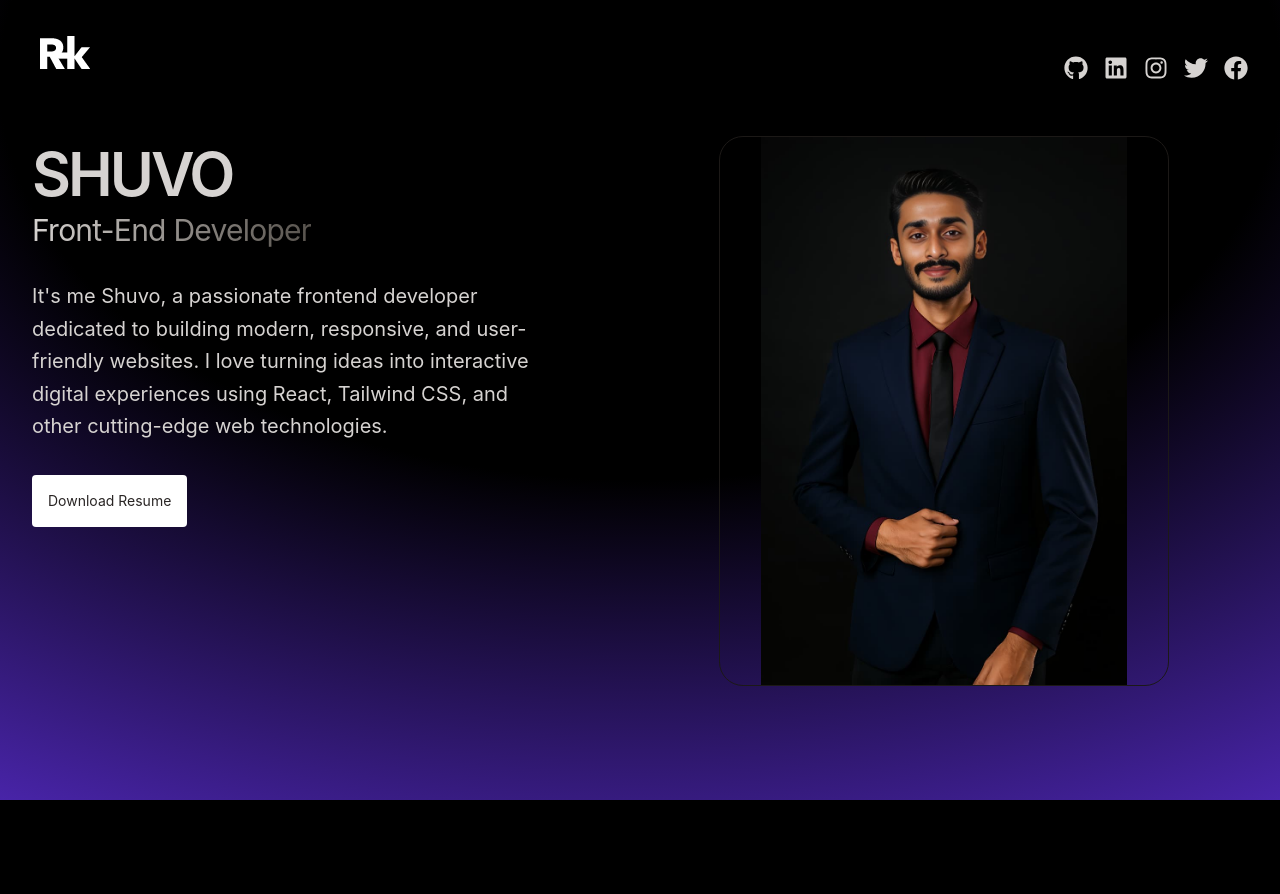
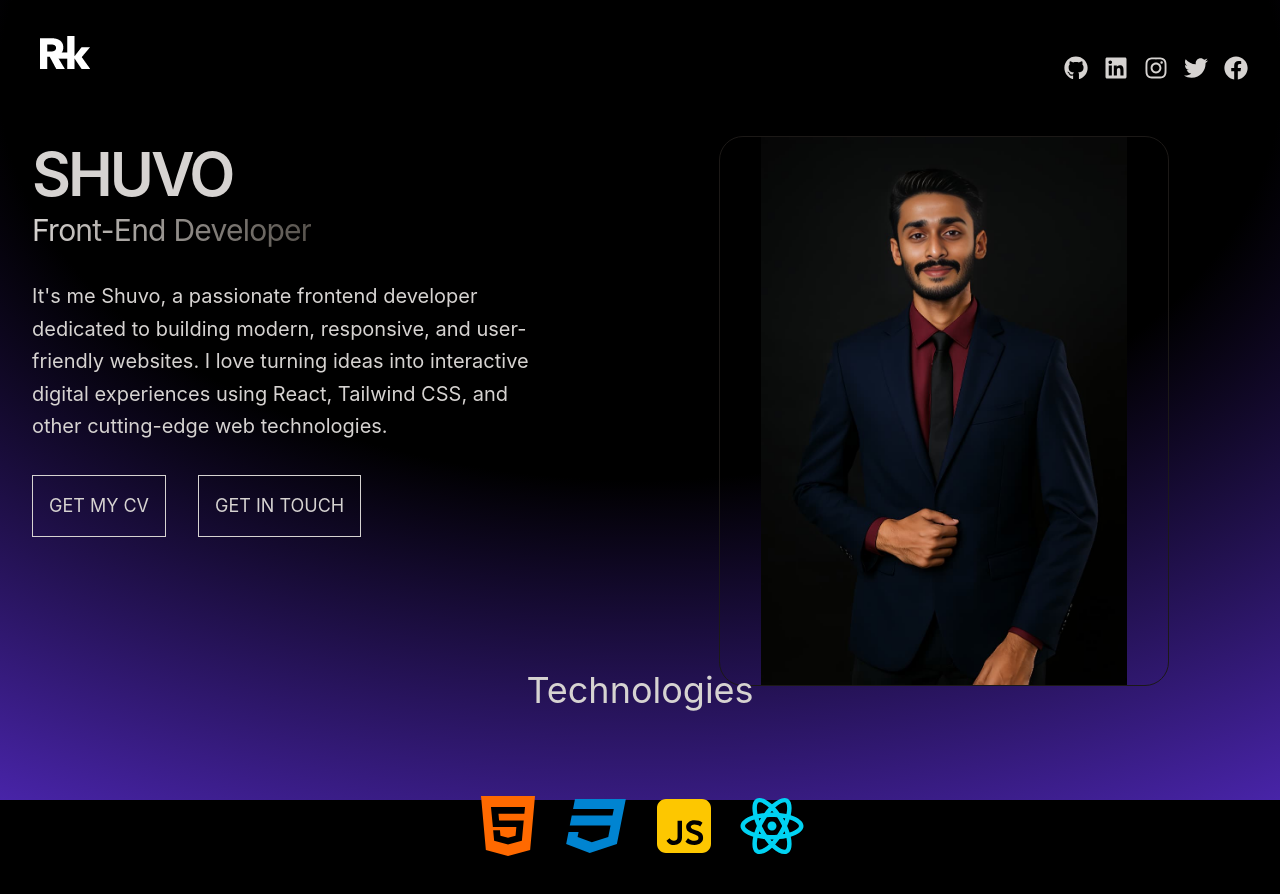
Before and after one commit to Developer-Shuvo/Portfolio, a React (Vite) app: page / in a window 1280 px wide. Shown: the top 894 px of the page. Before the commit the page ends 800 px from the top, so only its background shows below. Built offline with nearby package versions, Linux system fonts and the light colour scheme.

Commit message:
Technologies icon added

```diff
--- a/src/App.jsx
+++ b/src/App.jsx
@@ -1,5 +1,6 @@
 import Hero from "./assets/Components/Hero/Hero";
 import Navbar from "./assets/Components/Navbar/Navbar";
+import Technologies from "./assets/Components/Technologies/Technologies";
 
 function App() {
   return (
@@ -14,7 +15,9 @@ function App() {
         <Navbar />
         {/* MY other content here */}
         {/* Hero Section */}
-        <Hero/>
+        <Hero />
+        {/* Technologies */}
+        <Technologies />
       </div>
     </div>
   );
--- a/src/assets/Components/Hero/Hero.jsx
+++ b/src/assets/Components/Hero/Hero.jsx
@@ -40,16 +40,28 @@ const Hero = () => {
               Tailwind CSS, and other cutting-edge web technologies.
             </p>
 
+            <div className="flex flex-col md:flex-row items-center gap-0 sm:gap-0 md:gap-4 lg:gap-8">
+              {/* CV */}
               <a
                 href="/resume.pdf"
                 target="_blank"
                 rel="noopener noreferrer"
                 download
-              className="bg-white rounded p-4 text-sm text-stone-800 mb-10"
+                className="border border-stone-300 flex items-center text-center p-4 text-sm md:text-base lg:text-lg text-stone-300 mb-10"
               >
-              {" "}
-              Download Resume
+                GET MY CV
               </a>
+              {/* Get In Touch */}
+              <a
+                href="#"
+                target="_blank"
+                rel="noopener noreferrer"
+                download
+                className="border border-stone-300 flex items-center text-center p-4 text-sm md:text-base lg:text-lg text-stone-300 mb-10"
+              >
+                GET IN TOUCH
+              </a>
+            </div>
           </div>
         </div>
       </div>
--- /dev/null
+++ b/src/assets/Components/Technologies/Technologies.jsx
@@ -0,0 +1,37 @@
+import React from "react";
+import {
+  RiCss3Fill,
+  RiHtml5Fill,
+  RiJavascriptFill,
+  RiReactjsLine,
+} from "react-icons/ri";
+
+const Technologies = () => {
+  return (
+    <div className="pb-24">
+      <h1 className="my-20 text-center text-4xl">Technologies</h1>
+
+      {/* Icons */}
+      <div className="flex flex-wrap items-center justify-center gap-4">
+        {/* Html */}
+        <div className="p4">
+          <RiHtml5Fill className="text-7xl text-orange-500" />
+        </div>
+        {/* CSS */}
+        <div className="p4">
+          <RiCss3Fill className="text-7xl text-sky-600" />
+        </div>
+        {/* JavaScript */}
+        <div className="p4">
+          <RiJavascriptFill className="text-7xl text-yellow-400" />
+        </div>
+        {/* React */}
+        <div>
+          <RiReactjsLine className="text-7xl text-cyan-400" />
+        </div>
+      </div>
+    </div>
+  );
+};
+
+export default Technologies;
```
Lines whose indentation alone changed are shown as unchanged.
